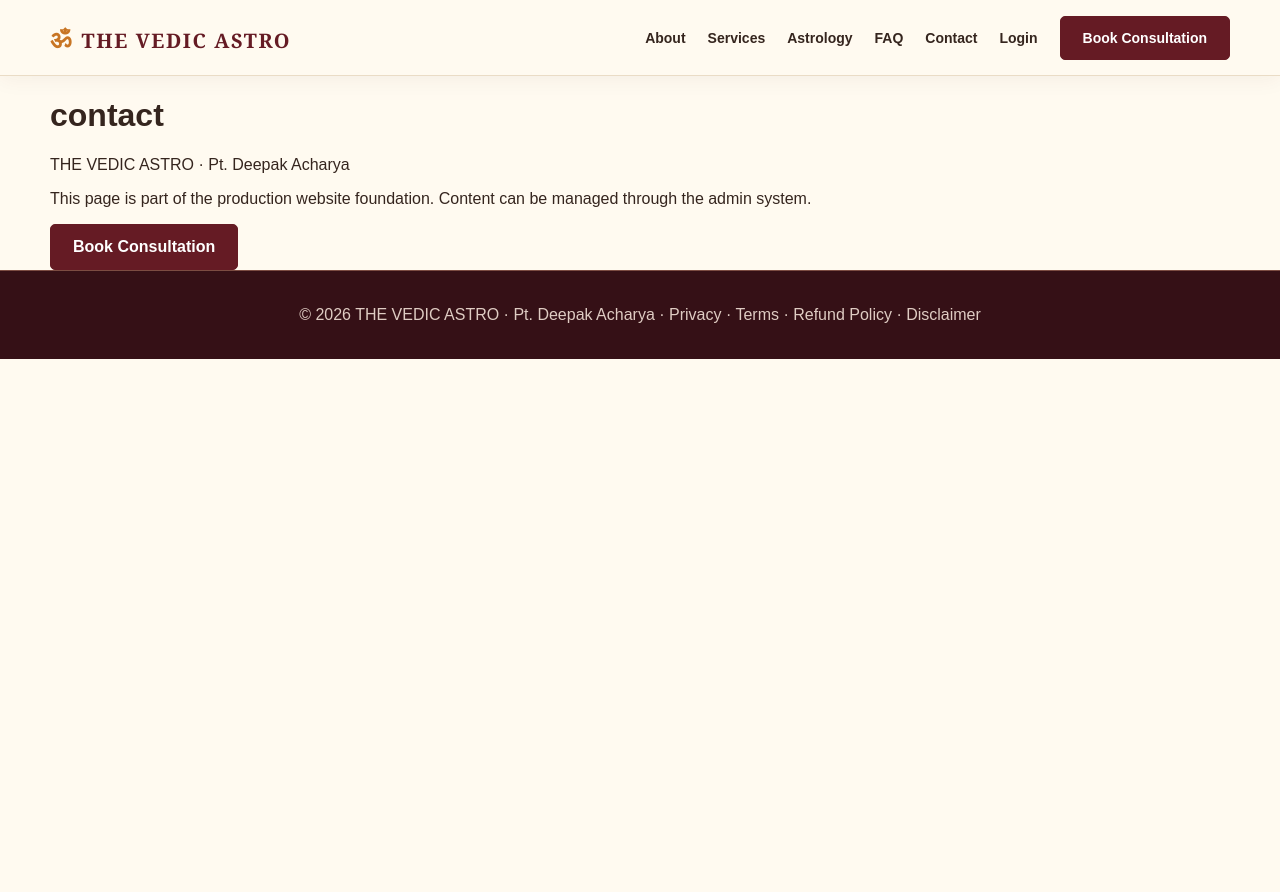
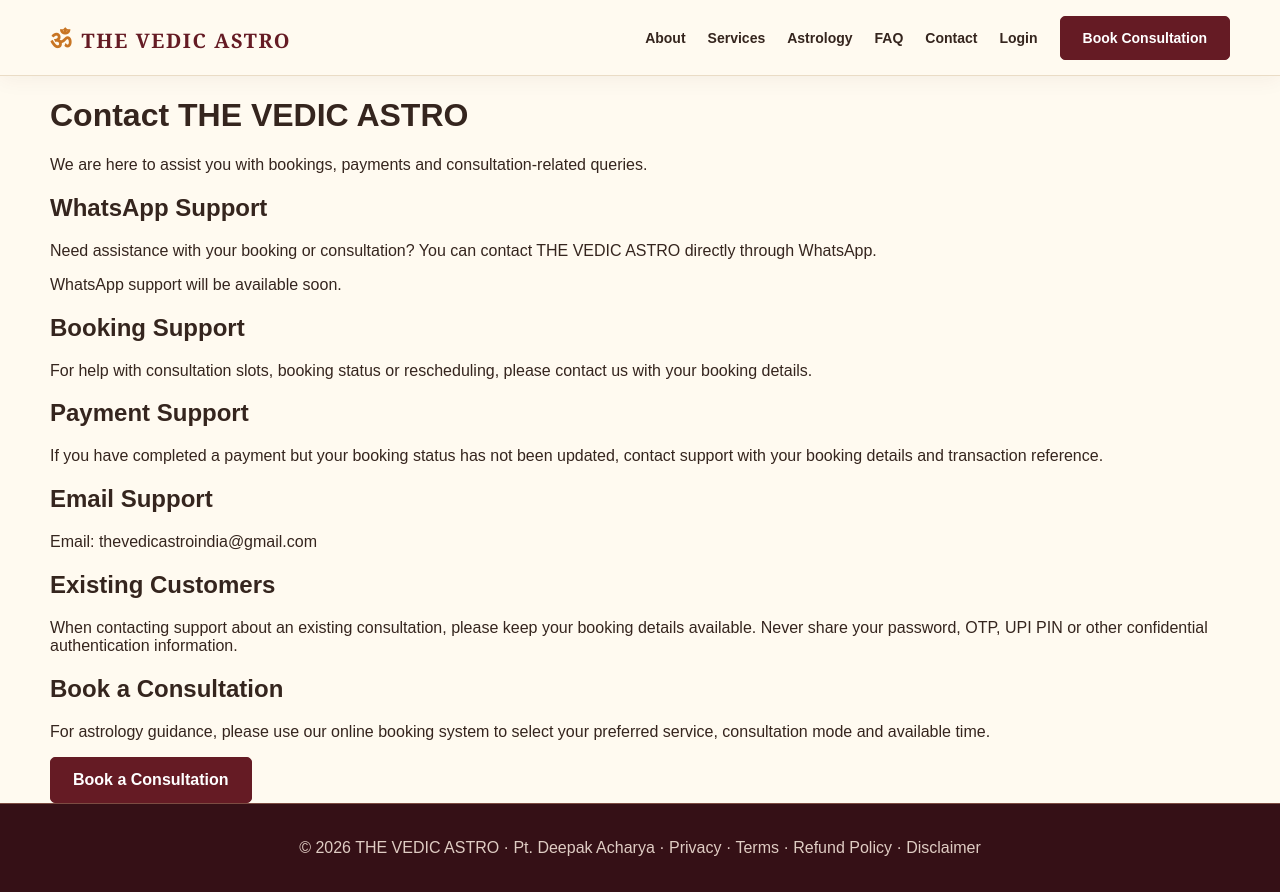
Before and after one commit to pratibhapriydarshni/THE-VEDIC-, a Next.js app: page /contact in a window 1280 px wide. Before the commit the page ends 800 px from the top, so only its background shows below. Built offline with nearby package versions, Linux system fonts and the light colour scheme.

Commit message:
Add WhatsApp and customer support contact page

```diff
--- a/app/contact/page.tsx
+++ b/app/contact/page.tsx
@@ -1,2 +1,95 @@
-import SiteNav from '@/components/site-nav'; import SiteFooter from '@/components/site-footer';
-export default function Page(){return <><SiteNav/><main className="wrap"><div className="card"><h1>contact</h1><p className="muted">THE VEDIC ASTRO · Pt. Deepak Acharya</p><p>This page is part of the production website foundation. Content can be managed through the admin system.</p><a className="cta" href="/book">Book Consultation</a></div></main><SiteFooter/></>}
+import SiteNav from '@/components/site-nav';
+import SiteFooter from '@/components/site-footer';
+
+export default function Page() {
+  const whatsappNumber = process.env.NEXT_PUBLIC_WHATSAPP_NUMBER || '';
+
+  const whatsappMessage =
+    'Hello THE VEDIC ASTRO, I need assistance regarding a consultation.';
+
+  const whatsappLink = whatsappNumber
+    ? `https://wa.me/${whatsappNumber}?text=${encodeURIComponent(whatsappMessage)}`
+    : '#';
+
+  return (
+    <>
+      <SiteNav />
+
+      <main className="wrap">
+        <div className="card">
+          <h1>Contact THE VEDIC ASTRO</h1>
+
+          <p className="muted">
+            We are here to assist you with bookings, payments and consultation-related queries.
+          </p>
+
+          <h2>WhatsApp Support</h2>
+
+          <p>
+            Need assistance with your booking or consultation? You can contact
+            THE VEDIC ASTRO directly through WhatsApp.
+          </p>
+
+          {whatsappNumber ? (
+            <a
+              className="cta"
+              href={whatsappLink}
+              target="_blank"
+              rel="noopener noreferrer"
+            >
+              Chat on WhatsApp
+            </a>
+          ) : (
+            <p className="muted">WhatsApp support will be available soon.</p>
+          )}
+
+          <h2>Booking Support</h2>
+
+          <p>
+            For help with consultation slots, booking status or rescheduling,
+            please contact us with your booking details.
+          </p>
+
+          <h2>Payment Support</h2>
+
+          <p>
+            If you have completed a payment but your booking status has not
+            been updated, contact support with your booking details and
+            transaction reference.
+          </p>
+
+          <h2>Email Support</h2>
+
+          <p>
+            Email:{' '}
+            <a href="mailto:thevedicastroindia@gmail.com">
+              thevedicastroindia@gmail.com
+            </a>
+          </p>
+
+          <h2>Existing Customers</h2>
+
+          <p>
+            When contacting support about an existing consultation, please
+            keep your booking details available. Never share your password,
+            OTP, UPI PIN or other confidential authentication information.
+          </p>
+
+          <h2>Book a Consultation</h2>
+
+          <p>
+            For astrology guidance, please use our online booking system to
+            select your preferred service, consultation mode and available
+            time.
+          </p>
+
+          <a className="cta" href="/book">
+            Book a Consultation
+          </a>
+        </div>
+      </main>
+
+      <SiteFooter />
+    </>
+  );
+}
```
